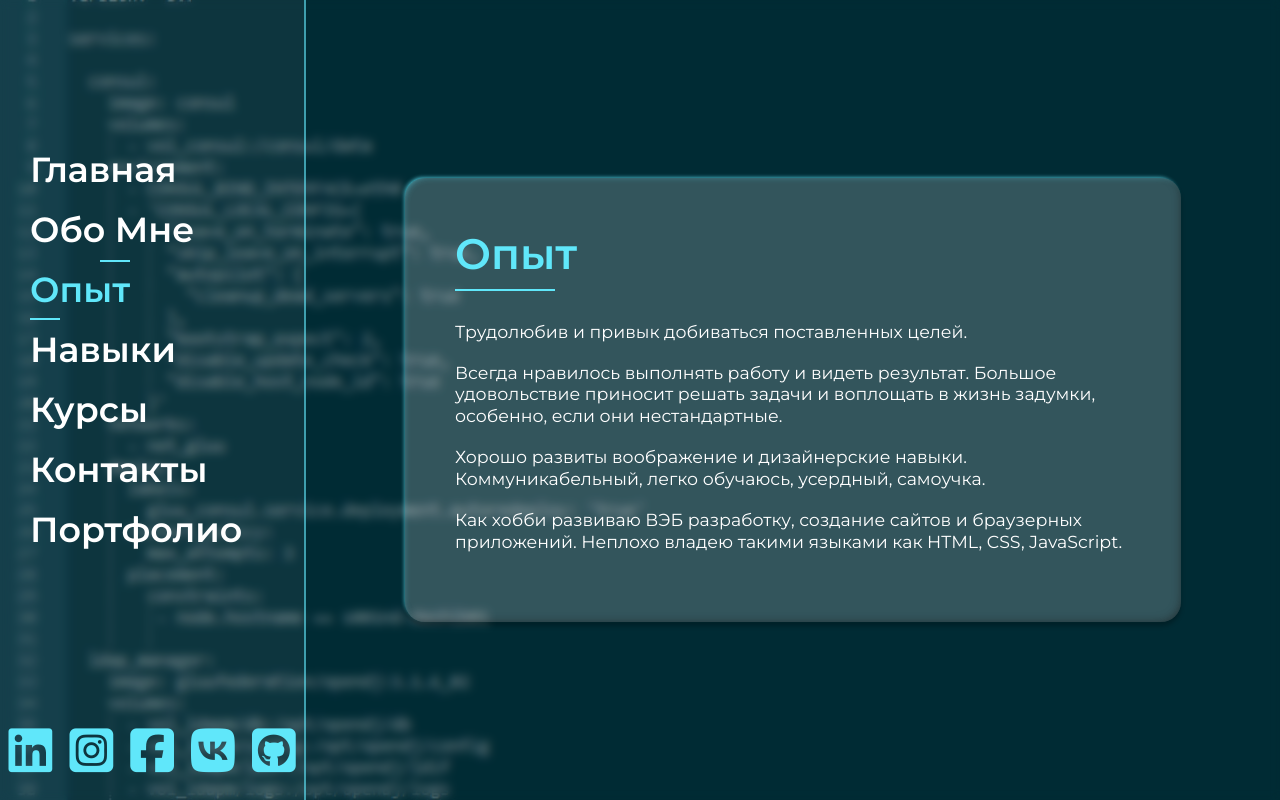
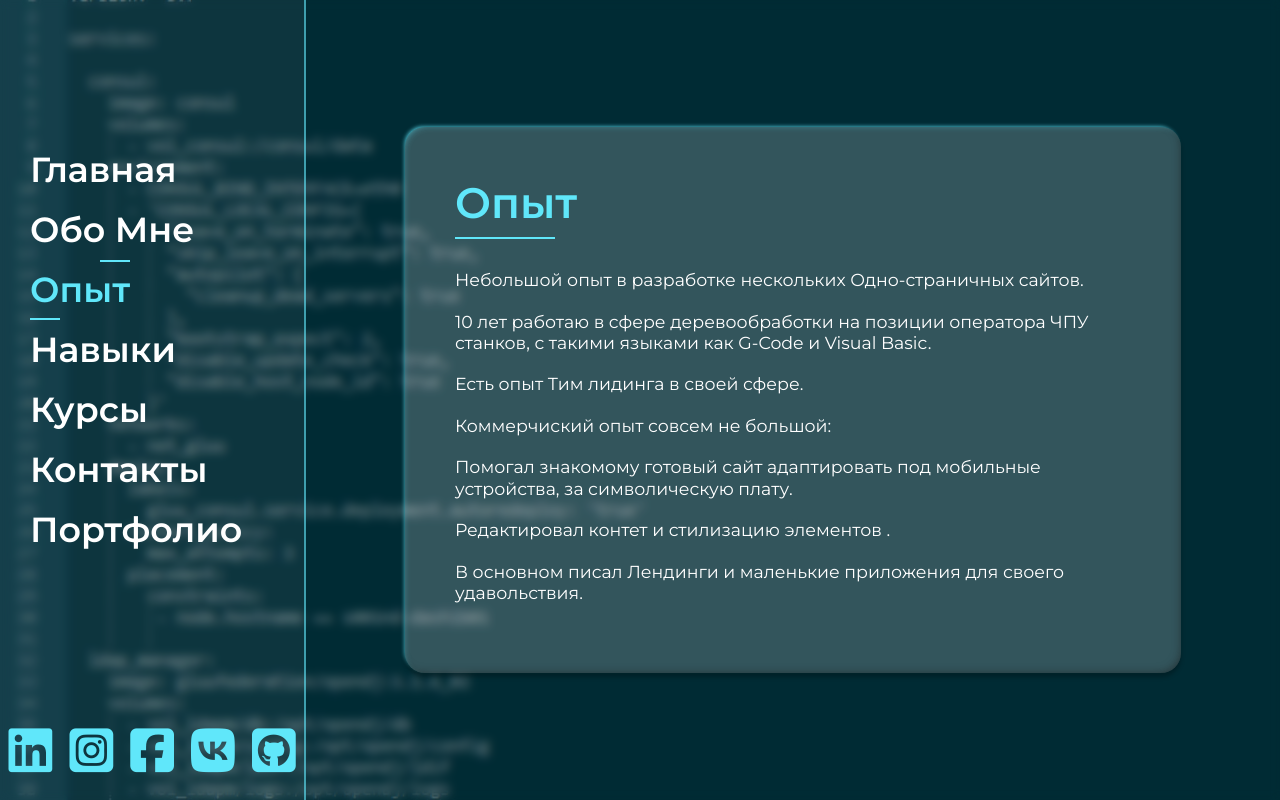
Before and after one commit to Ruper23/react_portfolio, a React (Create React App) app: page / in a window 1280 px wide. Both pictures are taken after a click on the button "Опыт". Built offline with nearby package versions, Linux system fonts and the light colour scheme.

Commit message:
add: new portfolio work

```diff
--- a/src/components/Expirience/Expirience.jsx
+++ b/src/components/Expirience/Expirience.jsx
@@ -6,12 +6,13 @@ const Expirience = () => {
     <section className="expirience">
       <div className="description">
         <h3 className="description__title slide-title">Опыт</h3>
-        <p className="description__text p-text">Трудолюбив и привык добиваться поставленных целей.</p>
-        <p className="description__text p-text">Всегда нравилось выполнять работу и видеть  результат. Большое удовольствие приносит
-          решать  задачи и воплощать в жизнь задумки, особенно, если они нестандартные.</p>
-        <p className="description__text p-text">Хорошо развиты воображение и дизайнерские навыки. Коммуникабельный, легко обучаюсь, усердный, самоучка.</p>
-        <p className="description__text p-text">Как хобби развиваю ВЭБ разработку, создание сайтов и браузерных приложений.
-          Неплохо владею такими языками как HTML, CSS, JavaScript.</p>
+        <p className="description__text p-text">Небольшой опыт в разработке нескольких Одно-страничных сайтов.</p>
+        <p className="description__text p-text">10 лет работаю в сфере деревообработки на позиции оператора ЧПУ станков, с такими языками как G-Code и Visual Basic.</p>
+        <p className="description__text p-text">Есть опыт Тим лидинга в своей сфере.</p>
+        <p className="description__text p-text">Коммерчиский опыт совсем не большой:</p>
+        <p className="description__text p-text">Помогал знакомому готовый сайт адаптировать под мобильные устройства, за символическую плату.</p>
+        <p className="description__text p-text">Редактировал контет и стилизацию элементов .</p>
+        <p className="description__text p-text">В основном писал Лендинги и маленькие приложения для своего удавольствия.</p>
       </div>
     </section>
   )
--- a/src/components/Expirience/Expirience.scss
+++ b/src/components/Expirience/Expirience.scss
@@ -12,9 +12,11 @@
     transform: translateY(0)
   }
   @media (max-width: 500px){
-  margin:0;
+    align-items: flex-start;
+    margin:0;
   .description{
-    margin: 0px;
+    margin: 50px 0 0 0;
+    padding:20px;
 
   }
 }
--- a/src/components/NavBar/NavBarItem.jsx
+++ b/src/components/NavBar/NavBarItem.jsx
@@ -3,8 +3,12 @@ const NavBarItem = (props) => {
 
   const activeSectionHandler = e => {
     let currBtn = e.target
+    const navBody = document.querySelector('.nav__body')
     const navItem = document.querySelectorAll('.nav__item')
     let navItemKey = e.target.dataset.btn
+    if (e.target === navBody) {
+      return
+    }
     navItem.forEach(elem => {
       elem.classList.remove('active')
     })
@@ -14,7 +18,6 @@ const NavBarItem = (props) => {
 
   return (
     <div className="nav__body" onClick={activeSectionHandler}>
-
       <button className="nav__item active" data-btn='0'>Главная
       </button>
       <button className="nav__item" data-btn='1'>Обо Мне
--- a/src/components/NavBar/NavBarItem.scss
+++ b/src/components/NavBar/NavBarItem.scss
@@ -32,6 +32,9 @@
     position: absolute;
     transition: all 0.3s ease;
   }
+  @media (max-height: 540px){
+    line-height:50px;
+  }
 }
 .nav__item.active{
   color: $color_blue_active;
--- a/src/components/Portfolio/Portfolio.jsx
+++ b/src/components/Portfolio/Portfolio.jsx
@@ -54,18 +54,24 @@ const Portfolio = () => {
     },
     {
       key: 9,
+      name: 'Icrowedme',
+      src: 'img/portfolio/crowd-me.jpg',
+      link: 'https://ruper23.github.io/icrowedmw-no-/'
+    },
+    {
+      key: 10,
+      name: 'Momentum',
+      src: 'img/portfolio/momentum.png',
+      link: 'https://rolling-scopes-school.github.io/ruper23-JSFE2021Q3/momentum/'
+    },
+    {
+      key: 11,
       name: 'Museum',
       src: 'img/portfolio/museum.jpg',
       link: 'https://rolling-scopes-school.github.io/ruper23-JSFE2021Q3/museum-dom/'
     },
     {
-      key: 10,
-      name: 'Icrowedme',
-      src: 'img/portfolio/crowd-me.jpg',
-      link: 'https://ruper23.github.io/icrowedmw-no-/'
-    },
-    {
-      key: 11,
+      key: 12,
       name: 'Kaberda',
       src: 'img/portfolio/kaberda.jpg',
       link: 'https://ruper23.github.io/kaberda/'
--- a/src/components/Portfolio/Portfolio.scss
+++ b/src/components/Portfolio/Portfolio.scss
@@ -29,7 +29,7 @@
   flex-wrap: wrap;
   justify-content: center;
   gap: 50px;
-  margin-bottom: 50px;
+  padding-bottom: 50px;
   @media (max-width: 1000px){
   gap: 30px;
   }
--- a/src/components/Portfolio/PortfolioCard.scss
+++ b/src/components/Portfolio/PortfolioCard.scss
@@ -20,16 +20,16 @@
     &:hover > .card__img{
     background-size: 110% !important;
     }
-    &:last-child{
-      margin-bottom: 30px;
+    @media (max-width: 1024px){
+      &:hover > .card__img{
+        background-size: cover !important;
+       }
     }
     @media (max-width: 768px){
       & > .card__title{
         transform: translatey(0);
       }
-      &:hover > .card__img{
-        background-size: cover !important;
-      }
+
       & > .card__img:before{
         height: 0px;
       }
```
Also changed, not shown: public/img/portfolio/momentum.png (added).
